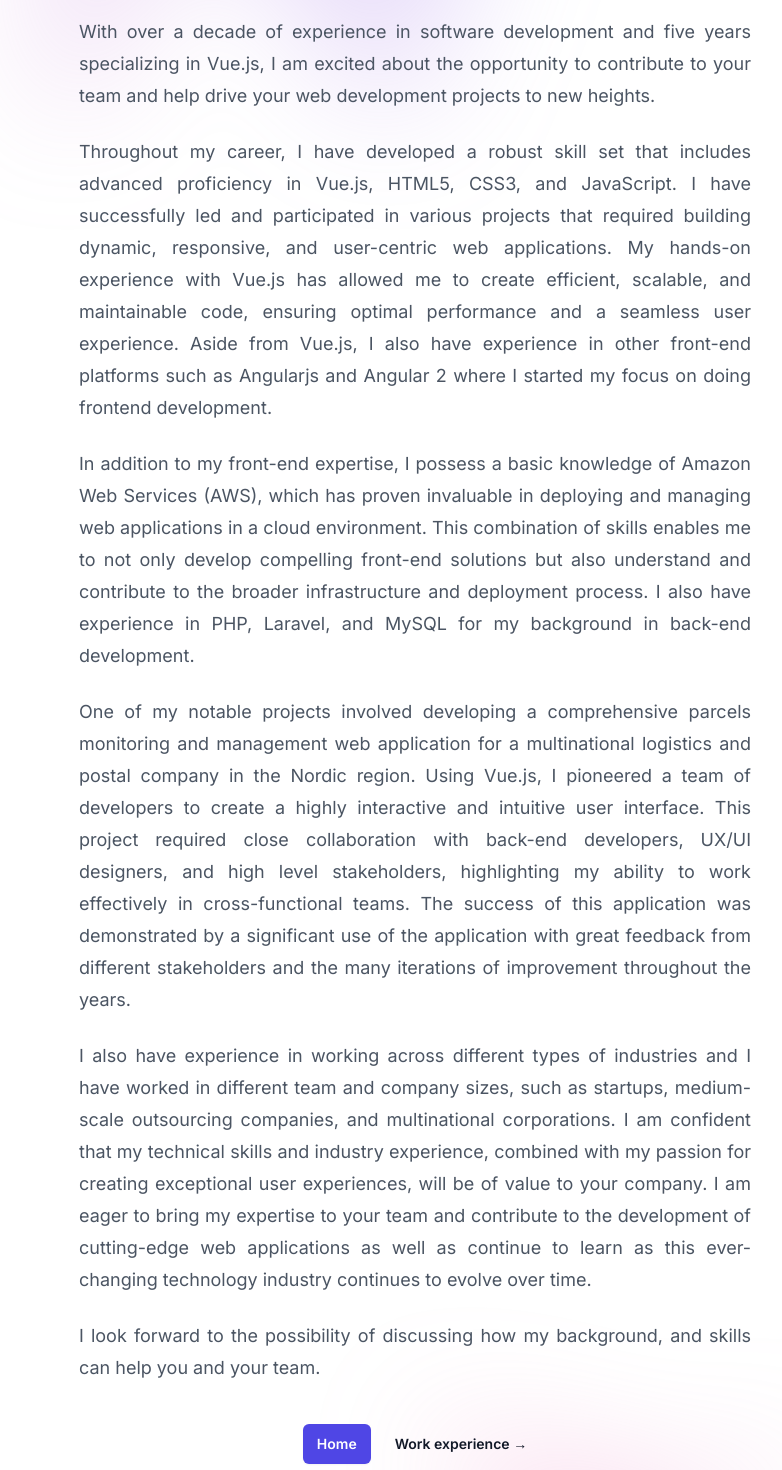
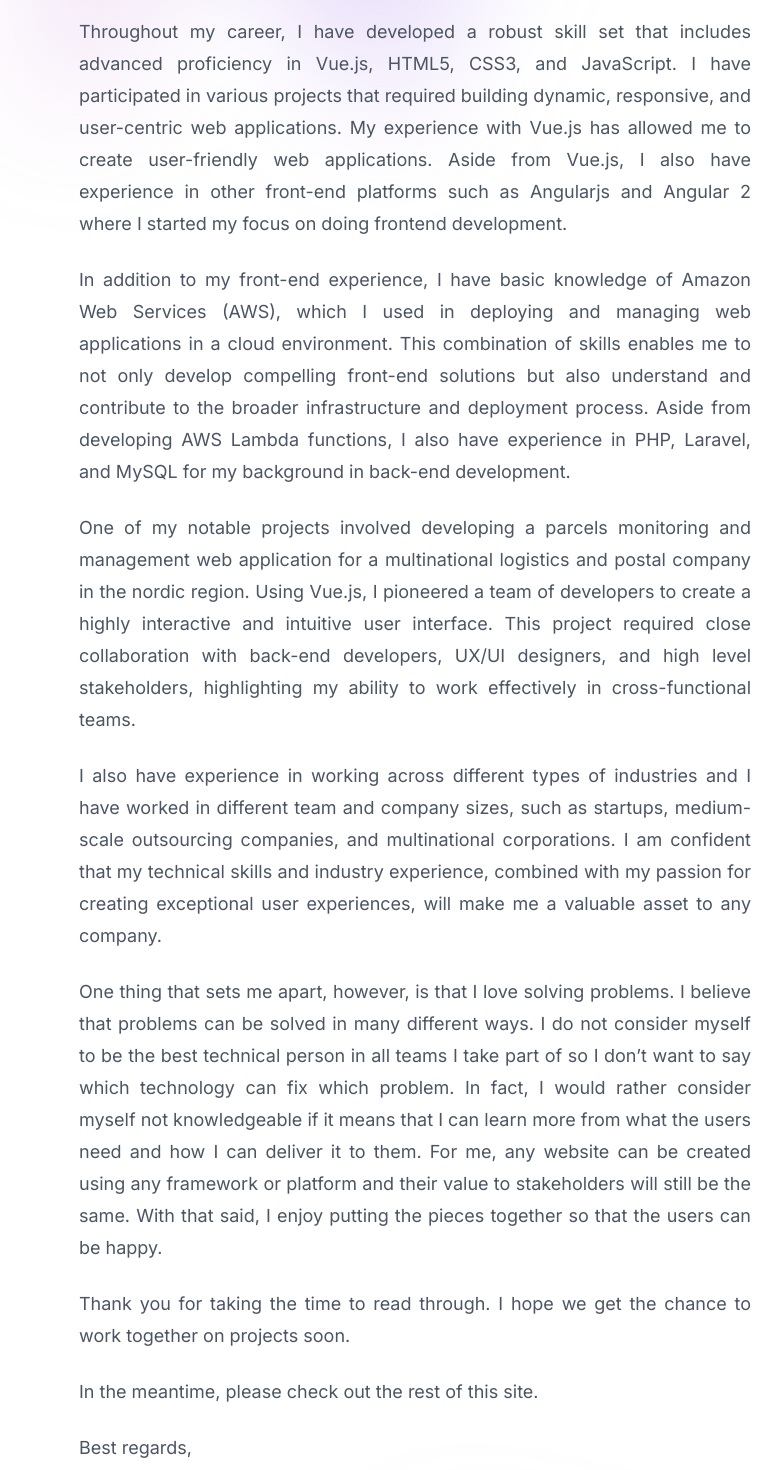
Before and after one commit to aunnearzadon/home, a Next.js app: page /home/about-me in a window 1280 px wide. Shown: the part 340-1810 px from the top of the page, without its empty margins (225-1007 px from the left). Built offline with nearby package versions, Linux system fonts and the light colour scheme.

Commit message:
Apply scroll to top button to all pages and refactor displaying for About me copy

```diff
--- a/src/app/about-me/page.tsx
+++ b/src/app/about-me/page.tsx
@@ -1,39 +1,26 @@
 export default function AboutMe() {
+  const paragraphs = [
+    `I am a software developer, hailing from the beautiful islands of the Philippines and recently moved to The United Kingdom to follow my dreams and my family’s.`,
+    `Throughout my career, I have developed a robust skill set that includes advanced proficiency in Vue.js, HTML5, CSS3, and JavaScript. I have participated in various projects that required building dynamic, responsive, and user-centric web applications. My experience with Vue.js has allowed me to create user-friendly web applications. Aside from Vue.js, I also have experience in other front-end platforms such as Angularjs and Angular 2 where I started my focus on doing frontend development.`,
+    `In addition to my front-end experience, I have basic knowledge of Amazon Web Services (AWS), which I used in deploying and managing web applications in a cloud environment. This combination of skills enables me to not only develop compelling front-end solutions but also understand and contribute to the broader infrastructure and deployment process. Aside from developing AWS Lambda functions, I also have experience in PHP, Laravel, and MySQL for my background in back-end development.`,
+    `One of my notable projects involved developing a parcels monitoring and management web application for a multinational logistics and postal company in the nordic region. Using Vue.js, I pioneered a team of developers to create a highly interactive and intuitive user interface. This project required close collaboration with back-end developers, UX/UI designers, and high level stakeholders, highlighting my ability to work effectively in cross-functional teams.`,
+    `I also have experience in working across different types of industries and I have worked in different team and company sizes, such as startups, medium-scale outsourcing companies, and multinational corporations. I am confident that my technical skills and industry experience, combined with my passion for creating exceptional user experiences, will make me a valuable asset to any company.`,
+    `One thing that sets me apart, however, is that I love solving problems. I believe that problems can be solved in many different ways. I do not consider myself to be the best technical person in all teams I take part of so I don’t want to say which technology can fix which problem. In fact, I would rather consider myself not knowledgeable if it means that I can learn more from what the users need and how I can deliver it to them. For me, any website can be created using any framework or platform and their value to stakeholders will still be the same. With that said, I enjoy putting the pieces together so that the users can be happy.`,
+    `Thank you for taking the time to read through. I hope we get the chance to work together on projects soon.`,
+    `In the meantime, please check out the rest of this site.`,
+    `Best regards,`,
+    `Aunne`,
+  ]
+
   return (
     <div className="max-w-2xl">
       <div className="text-center">
         <h1 className="font-bold tracking-tight text-gray-900 sm:text-6xl">About Me</h1>
-        <p className="mt-6 text-lg leading-8 text-gray-600 text-justify">
-          I am a software developer, hailing from the beautiful islands of the Philippines and recently moved to The United Kingdom to follow my dreams and my family’s.
-        </p>
-        <p className="mt-6 text-lg leading-8 text-gray-600 text-justify">
-          With over a decade of experience in software development and five years specializing in Vue.js, I am excited about the opportunity to contribute to your team and help drive your web development projects to new heights.
-        </p>
-        <p className="mt-6 text-lg leading-8 text-gray-600 text-justify">
-          Throughout my career, I have developed a robust skill set that includes advanced proficiency in Vue.js, HTML5, CSS3, and JavaScript.
-          I have successfully led and participated in various projects that required building dynamic, responsive, and user-centric web applications.
-          My hands-on experience with Vue.js has allowed me to create efficient, scalable, and maintainable code, ensuring optimal performance and a seamless user experience.
-          Aside from Vue.js, I also have experience in other front-end platforms such as Angularjs and Angular 2 where I started my focus on doing frontend development.
-        </p>
-        <p className="mt-6 text-lg leading-8 text-gray-600 text-justify">
-          In addition to my front-end expertise, I possess a basic knowledge of Amazon Web Services (AWS), which has proven invaluable in deploying and managing web applications in a cloud environment.
-          This combination of skills enables me to not only develop compelling front-end solutions but also understand and contribute to the broader infrastructure and deployment process.
-          I also have experience in PHP, Laravel, and MySQL for my background in back-end development.
-        </p>
-        <p className="mt-6 text-lg leading-8 text-gray-600 text-justify">
-          One of my notable projects involved developing a comprehensive parcels monitoring and management web application for a multinational logistics and postal company in the Nordic region.
-          Using Vue.js, I pioneered a team of developers to create a highly interactive and intuitive user interface.
-          This project required close collaboration with back-end developers, UX/UI designers, and high level stakeholders, highlighting my ability to work effectively in cross-functional teams.
-          The success of this application was demonstrated by a significant use of the application with great feedback from different stakeholders and the many iterations of improvement throughout the years.
-        </p>
-        <p className="mt-6 text-lg leading-8 text-gray-600 text-justify">
-          I also have experience in working across different types of industries and I have worked in different team and company sizes, such as startups, medium-scale outsourcing companies, and multinational corporations.
-          I am confident that my technical skills and industry experience, combined with my passion for creating exceptional user experiences, will be of value to your company.
-          I am eager to bring my expertise to your team and contribute to the development of cutting-edge web applications as well as continue to learn as this ever-changing technology industry continues to evolve over time.
-        </p>
-        <p className="mt-6 text-lg leading-8 text-gray-600 text-justify">
-          I look forward to the possibility of discussing how my background, and skills can help you and your team.
-        </p>
+        {paragraphs.map((paragraph, index) => (
+          <p key={index} className="mt-6 text-lg leading-8 text-gray-600 text-justify">
+            {paragraph}
+          </p>
+        ))}
         <div className="mt-10 flex items-center justify-center gap-x-6">
           <a href="/home" className="rounded-md bg-indigo-600 px-3.5 py-2.5 text-sm font-semibold text-white shadow-sm hover:bg-indigo-500 focus-visible:outline focus-visible:outline-2 focus-visible:outline-offset-2 focus-visible:outline-indigo-600">Home</a>
           <a href="/home/work-experience" className="text-sm font-semibold leading-6 text-gray-900">Work experience <span aria-hidden="true">→</span></a>
--- a/src/app/contact-me/page.tsx
+++ b/src/app/contact-me/page.tsx
@@ -1,6 +1,5 @@
 export default function ContactMe() {
   const contacts = {
-    Email: "aunnearzadon@outlook.com",
     Website: "https://website.beacons.ai/aunnearzadon",
     Linkedin: "https://www.linkedin.com/in/aunnearzadon/",
     Github: "https://github.com/aunnearzadon",
@@ -13,9 +12,13 @@ export default function ContactMe() {
         {Object.keys(contacts).map((key) => (
           <p key={key} className="text-lg leading-8 text-gray-600 text-justify grid grid-cols-4 gap-2">
             <span className="capitalize col-start-2">{key}: </span>
-            <span><a href={contacts[key as keyof typeof contacts]}>{contacts[key as keyof typeof contacts]}</a></span>
+            <span><a target="_blank" href={contacts[key as keyof typeof contacts]}>{contacts[key as keyof typeof contacts]}</a></span>
           </p>
         ))}
+        <p className="text-lg leading-8 text-gray-600 text-justify grid grid-cols-4 gap-2">
+          <span className="capitalize col-start-2">Email: </span>
+          <span><a target="_blank" href="mailto:aunnearzadon@outlook.com">aunnearzadon@outlook.com</a></span>
+        </p>
         <div className="mt-10 flex items-center justify-center gap-x-6">
           <a href="/home/work-experience" className="rounded-md bg-indigo-600 px-3.5 py-2.5 text-sm font-semibold text-white shadow-sm hover:bg-indigo-500 focus-visible:outline focus-visible:outline-2 focus-visible:outline-offset-2 focus-visible:outline-indigo-600">Work experience</a>
           <a href="https://website.beacons.ai/aunnearzadon" className="text-sm font-semibold leading-6 text-gray-900">Learn more <span aria-hidden="true">→</span></a>
--- a/src/app/layout.tsx
+++ b/src/app/layout.tsx
@@ -2,6 +2,7 @@ import type { Metadata } from "next";
 import { Inter } from "next/font/google";
 import "./globals.css";
 import Header from "@/components/header";
+import { ScrollToTopButton } from "@/components/scrollToTop"
 
 const inter = Inter({ subsets: ["latin"] });
 
@@ -31,6 +32,7 @@ export default function RootLayout({
               </div>
             </div>
           </div>
+          <ScrollToTopButton />
         </main>
       </body>
     </html>
--- a/src/app/work-experience/page.tsx
+++ b/src/app/work-experience/page.tsx
@@ -2,7 +2,6 @@
 
 import React, { useState } from 'react';
 import { Timeline, workExperience } from "@/components/timeline";
-import { ScrollToTopButton } from "@/components/scrollToTop"
 
 export default function WorkExperience() {
   const [currentTab, setCurrentTab] = useState('softwareDevelopment')
@@ -40,7 +39,6 @@ export default function WorkExperience() {
           <a href="/home/contact-me" className="text-sm font-semibold leading-6 text-gray-900">Contact me <span aria-hidden="true">→</span></a>
         </div>
       </div>
-      <ScrollToTopButton />
     </div>
   )
 }
--- a/src/components/scrollToTop.tsx
+++ b/src/components/scrollToTop.tsx
@@ -1,3 +1,5 @@
+'use client'
+
 import { useState, useEffect } from 'react'
 
 // New component for the scroll-to-top button
```
